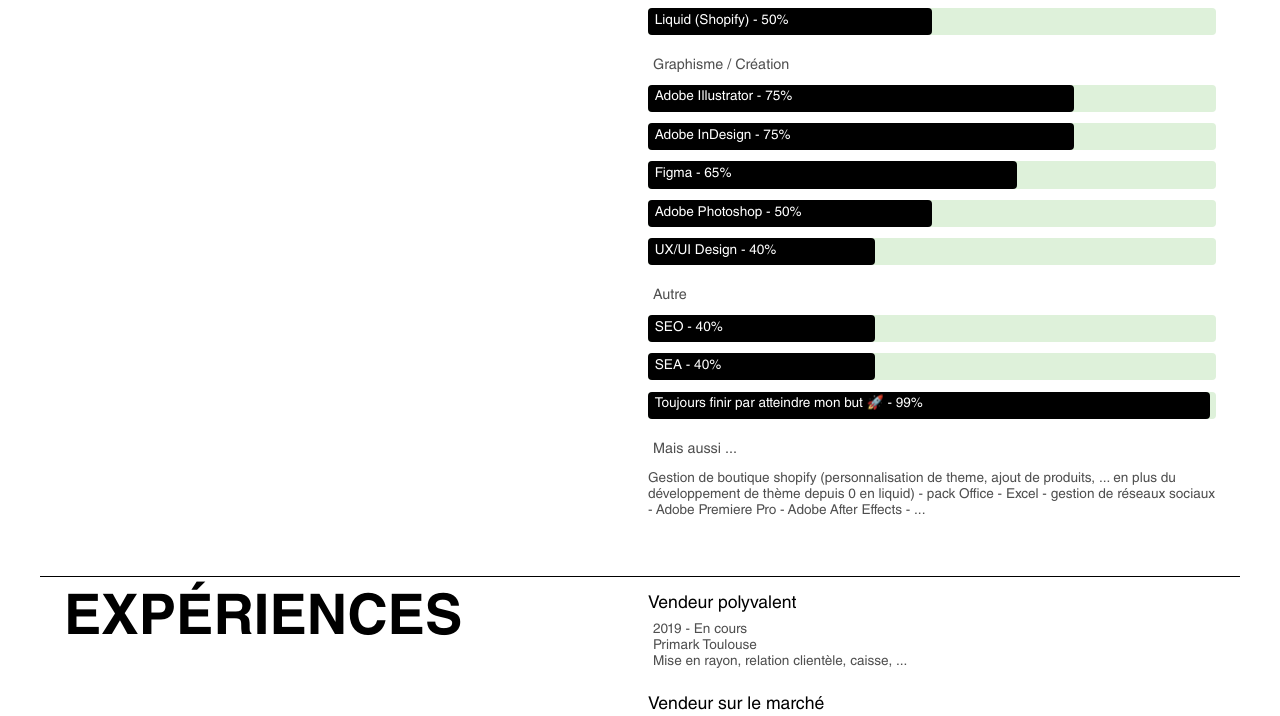
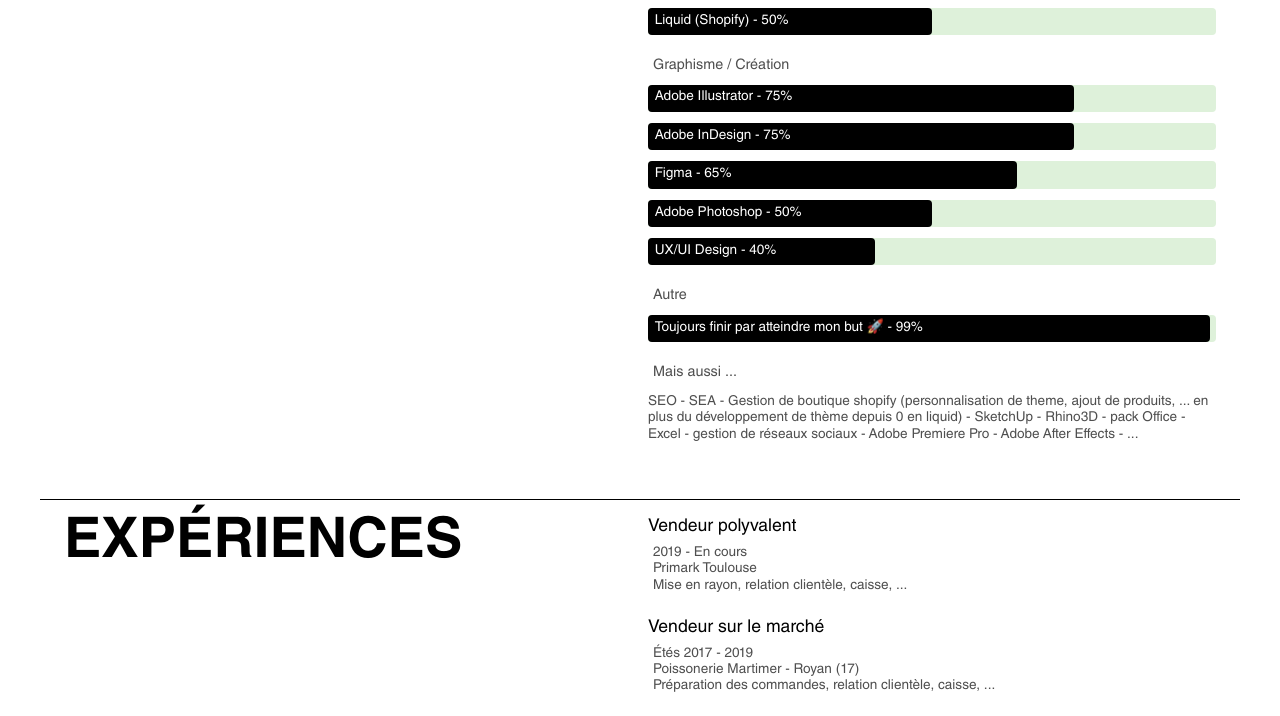
Before and after one commit to paulbinot/Portfolio, a plain HTML site: page index.html in a window 1280 px wide. Shown: the part 721-1437 px from the top of the page. Drawn offline with Linux system fonts and the light colour scheme.

Commit message:
modifications skills

```diff
--- a/index.html
+++ b/index.html
@@ -106,7 +106,7 @@
                 <div class="right">
                     <div class="domain">
                         <div class="domain-title">
-                            <h3>Developpement web</h3>
+                            <h3>Développement web</h3>
                         </div>
                         <div class="gauge">
                             <div class="gauge-contents" id="html-gauge">
@@ -159,16 +159,6 @@
                             <h3>Autre</h3>
                         </div>
                         <div class="gauge">
-                            <div class="gauge-contents" id="seo-gauge">
-                                <p class="skill">SEO - 40%</p>
-                            </div>
-                        </div>
-                        <div class="gauge">
-                            <div class="gauge-contents" id="sea-gauge">
-                                <p class="skill">SEA - 40%</p>
-                            </div>
-                        </div>
-                        <div class="gauge">
                             <div class="gauge-contents" id="but-gauge">
                                 <p class="skill">Toujours finir par atteindre mon but 🚀 - 99%</p>
                             </div>
@@ -179,7 +169,7 @@
                             <h3>Mais aussi ...</h3>
                         </div>
                         <div>
-                            <p class="other-skills">Gestion de boutique shopify (personnalisation de theme, ajout de produits, ... en plus du développement de thème depuis 0 en liquid) - pack Office - Excel - gestion de réseaux sociaux - Adobe Premiere Pro - Adobe After Effects - ... </p>
+                            <p class="other-skills">SEO - SEA - Gestion de boutique shopify (personnalisation de theme, ajout de produits, ... en plus du développement de thème depuis 0 en liquid) - SketchUp - Rhino3D - pack Office - Excel - gestion de réseaux sociaux - Adobe Premiere Pro - Adobe After Effects - ... </p>
                         </div>
                     </div>
                 </div>
```
